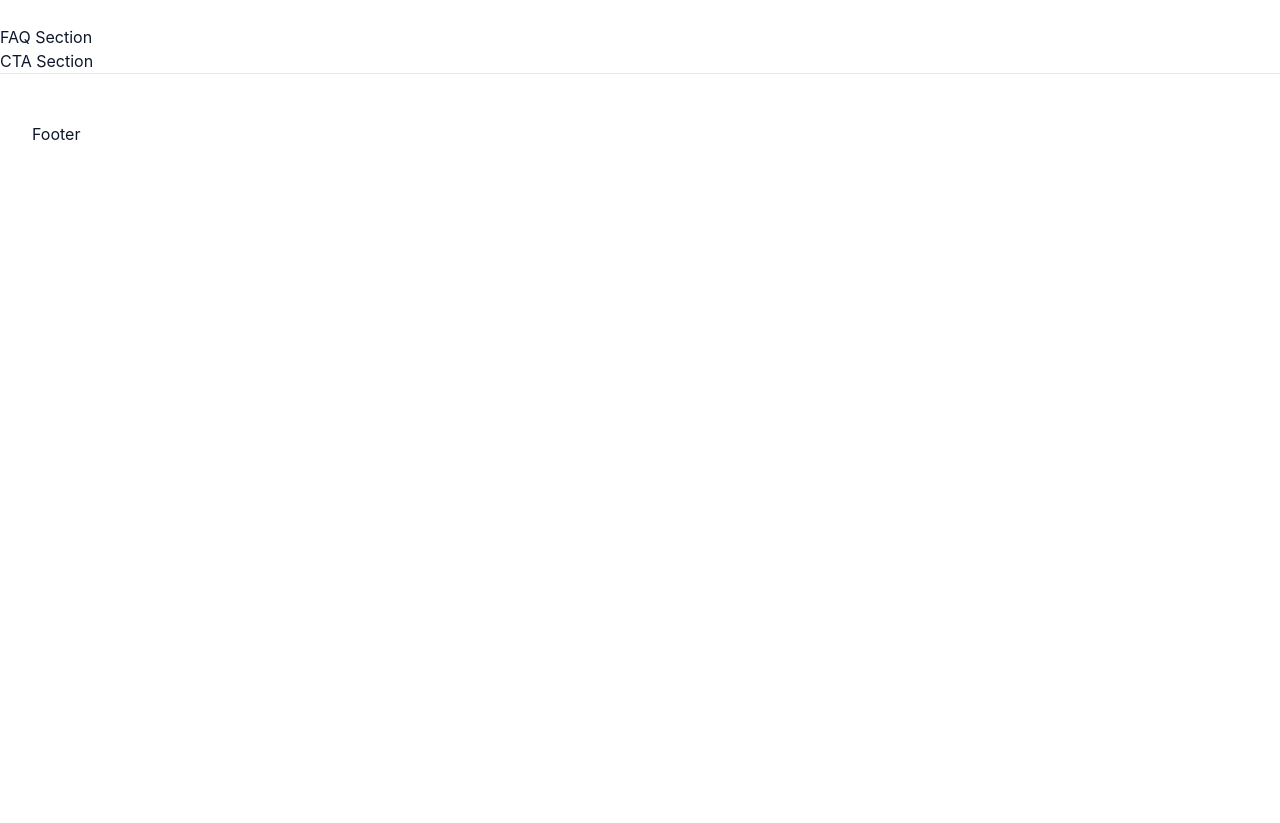
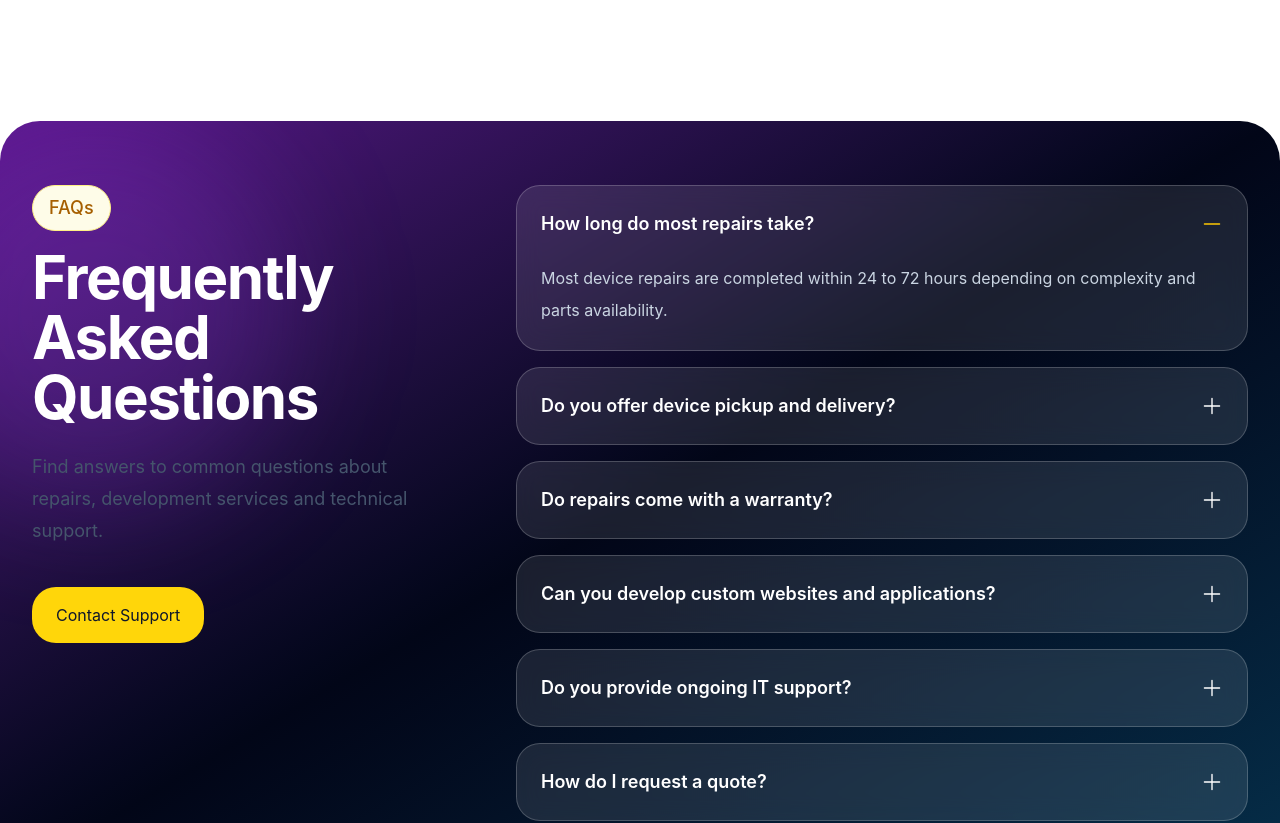
Before and after one commit to jollyp-peo/optical-ict, a Next.js app: page / in a window 1280 px wide. Shown: the part 7820-8643 px from the top of the page. Before the commit the page ends 8014 px from the top, so only its background shows below. Built offline with nearby package versions, Linux system fonts and the light colour scheme; no server answers.

Commit message:
FAQ section

```diff
--- a/src/data/home.js
+++ b/src/data/home.js
@@ -455,3 +455,47 @@ export const testimonials = [
       "Quick and reliable repair service. They recovered all my data from a crashed hard drive. I am truly grateful.",
   },
 ];
+
+export const faqs = [
+  {
+    question:
+      "How long do most repairs take?",
+    answer:
+      "Most device repairs are completed within 24 to 72 hours depending on complexity and parts availability.",
+  },
+
+  {
+    question:
+      "Do you offer device pickup and delivery?",
+    answer:
+      "Yes. We provide pickup and delivery services for customers within our service coverage areas.",
+  },
+
+  {
+    question:
+      "Do repairs come with a warranty?",
+    answer:
+      "Yes. Eligible repairs include service warranties for added peace of mind.",
+  },
+
+  {
+    question:
+      "Can you develop custom websites and applications?",
+    answer:
+      "Absolutely. We build websites, business platforms, e-commerce solutions and mobile applications tailored to your needs.",
+  },
+
+  {
+    question:
+      "Do you provide ongoing IT support?",
+    answer:
+      "Yes. We offer managed IT services, maintenance plans and ongoing technical support for businesses.",
+  },
+
+  {
+    question:
+      "How do I request a quote?",
+    answer:
+      "You can contact us directly through the website, submit a service request or schedule a consultation.",
+  },
+];
--- a/src/features/home/components/FAQItem.jsx
+++ b/src/features/home/components/FAQItem.jsx
@@ -0,0 +1,101 @@
+"use client";
+
+import { motion, AnimatePresence } from "framer-motion";
+import { Plus, Minus } from "@phosphor-icons/react";
+
+export default function FAQItem({
+  faq,
+  isOpen,
+  onToggle,
+}) {
+  return (
+    <div
+      className="
+        overflow-hidden
+
+        rounded-[24px]
+
+        border
+        border-white/20
+
+        bg-white/10
+
+        backdrop-blur-md
+      "
+    >
+      <button
+        onClick={onToggle}
+        className="
+          flex
+          w-full
+          items-center
+          justify-between
+
+          p-6
+
+          text-left
+        "
+      >
+        <span
+          className="
+            pr-6
+
+            text-lg
+            font-semibold
+
+            text-white
+          "
+        >
+          {faq.question}
+        </span>
+
+        {isOpen ? (
+          <Minus
+            size={22}
+            className="text-yellow-400"
+          />
+        ) : (
+          <Plus
+            size={22}
+            className="text-white"
+          />
+        )}
+      </button>
+
+      <AnimatePresence>
+        {isOpen && (
+          <motion.div
+            initial={{
+              height: 0,
+              opacity: 0,
+            }}
+            animate={{
+              height: "auto",
+              opacity: 1,
+            }}
+            exit={{
+              height: 0,
+              opacity: 0,
+            }}
+            transition={{
+              duration: 0.25,
+            }}
+          >
+            <div
+              className="
+                px-6
+                pb-6
+
+                leading-8
+
+                text-slate-300
+              "
+            >
+              {faq.answer}
+            </div>
+          </motion.div>
+        )}
+      </AnimatePresence>
+    </div>
+  );
+}
--- /dev/null
+++ b/src/features/home/components/FAQList.jsx
@@ -0,0 +1,37 @@
+"use client";
+
+import { useState } from "react";
+
+import FAQItem from "./FAQItem";
+
+export default function FAQList({
+  faqs,
+}) {
+  const [openIndex, setOpenIndex] =
+    useState(0);
+
+  return (
+    <div
+      className="
+        flex
+        flex-col
+        gap-4
+      "
+    >
+      {faqs.map((faq, index) => (
+        <FAQItem
+          key={faq.question}
+          faq={faq}
+          isOpen={openIndex === index}
+          onToggle={() =>
+            setOpenIndex(
+              openIndex === index
+                ? -1
+                : index
+            )
+          }
+        />
+      ))}
+    </div>
+  );
+}
--- a/src/features/home/sections/FAQSection.jsx
+++ b/src/features/home/sections/FAQSection.jsx
@@ -1,7 +1,95 @@
+import Link from "next/link";
+
+import Section from "@/components/layout/Section";
+import SectionHeader from "@/components/ui/SectionHeader";
+import Button from "@/components/ui/Button";
+
+import { faqs } from "@/data/home";
+
+import FAQList from "../components/FAQList";
+
 export default function FAQSection() {
   return (
-    <section>
-      FAQ Section
-    </section>
+    <Section
+      containerClassName="
+        relative
+        overflow-hidden
+
+        rounded-[40px]
+
+        bg-gradient-to-br
+        from-purple-900
+        via-slate-950
+        to-sky-950
+
+        p-8
+        lg:p-16
+      "
+    >
+      {/* Glow */}
+
+      <div
+        className="
+          absolute
+          -left-24
+          top-0
+
+          h-96
+          w-96
+
+          rounded-full
+
+          bg-purple-500/20
+
+          blur-3xl
+        "
+      />
+
+      <div
+        className="
+          relative
+          z-10
+
+          grid
+          gap-16
+
+          lg:grid-cols-[420px_1fr]
+        "
+      >
+        {/* Left */}
+
+        <div>
+          <SectionHeader
+            eyebrow="FAQs"
+            title="Frequently Asked Questions"
+            description="
+              Find answers to common
+              questions about repairs,
+              development services and
+              technical support.
+            "
+            eyebrowClassName="
+              border-purple-400/20
+              bg-purple-500/10
+              text-purple-200
+            "
+            titleClassName="text-white"
+            descriptionClassName="text-slate-300"
+          />
+
+          <div className="mt-10">
+            <Link href="/contact">
+              <Button size="lg">
+                Contact Support
+              </Button>
+            </Link>
+          </div>
+        </div>
+
+        {/* Right */}
+
+        <FAQList faqs={faqs} />
+      </div>
+    </Section>
   );
 }
```
